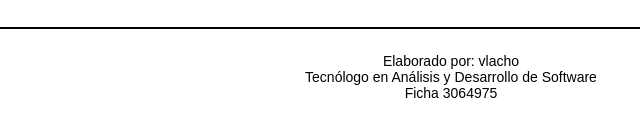
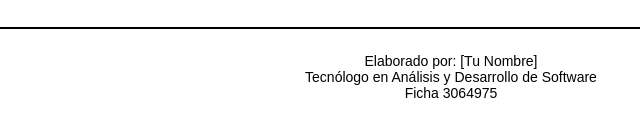
Before and after one commit to villno55/evaluativoLocalstore, a plain HTML site: page index.html in a window 1280 px wide. Shown: the part 256-392 px from the top of the page, 189-829 px from the left. Drawn offline with Linux system fonts and the light colour scheme.

Commit message:
Update index.html

```diff
--- a/index.html
+++ b/index.html
@@ -48,7 +48,7 @@
   </div>
 
   <footer>
-    <p>Elaborado por: vlacho<br>
+    <p>Elaborado por: [Tu Nombre]<br>
     Tecnólogo en Análisis y Desarrollo de Software<br>
     Ficha 3064975</p>
   </footer>
```
